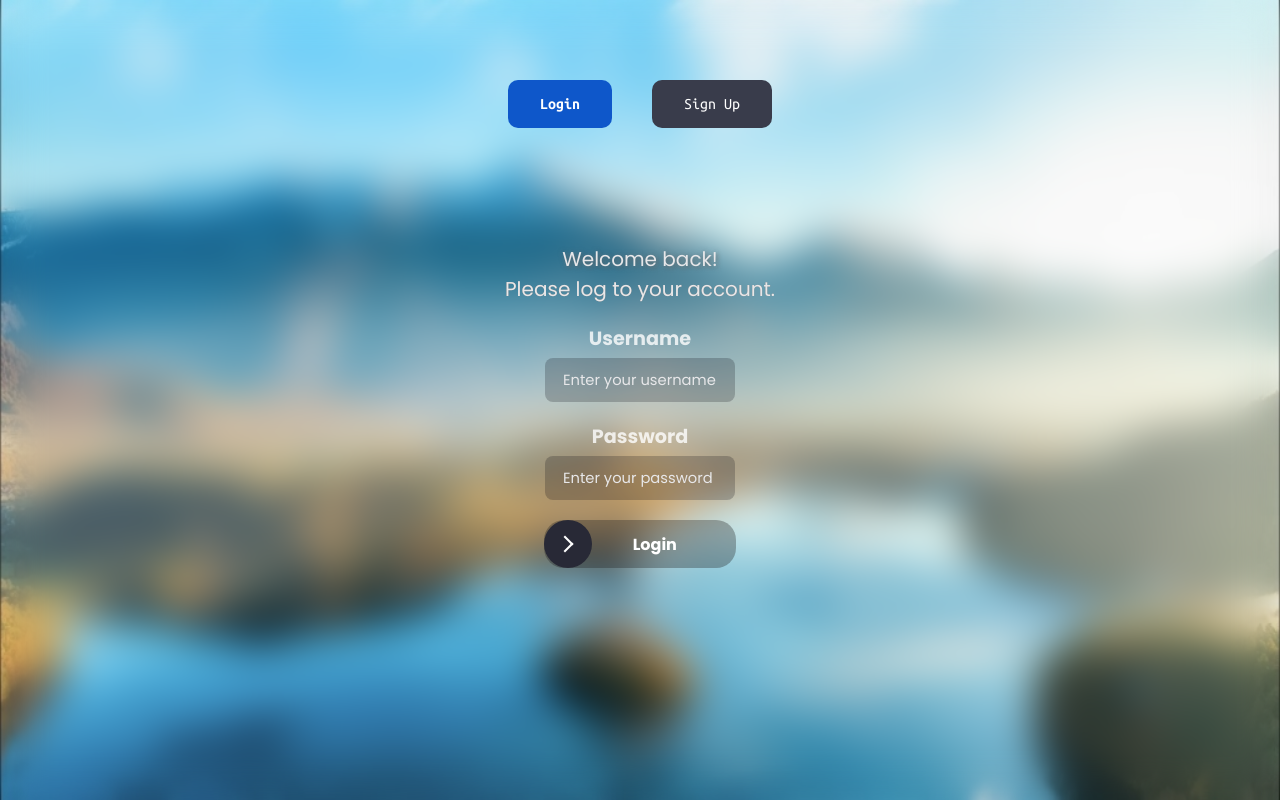
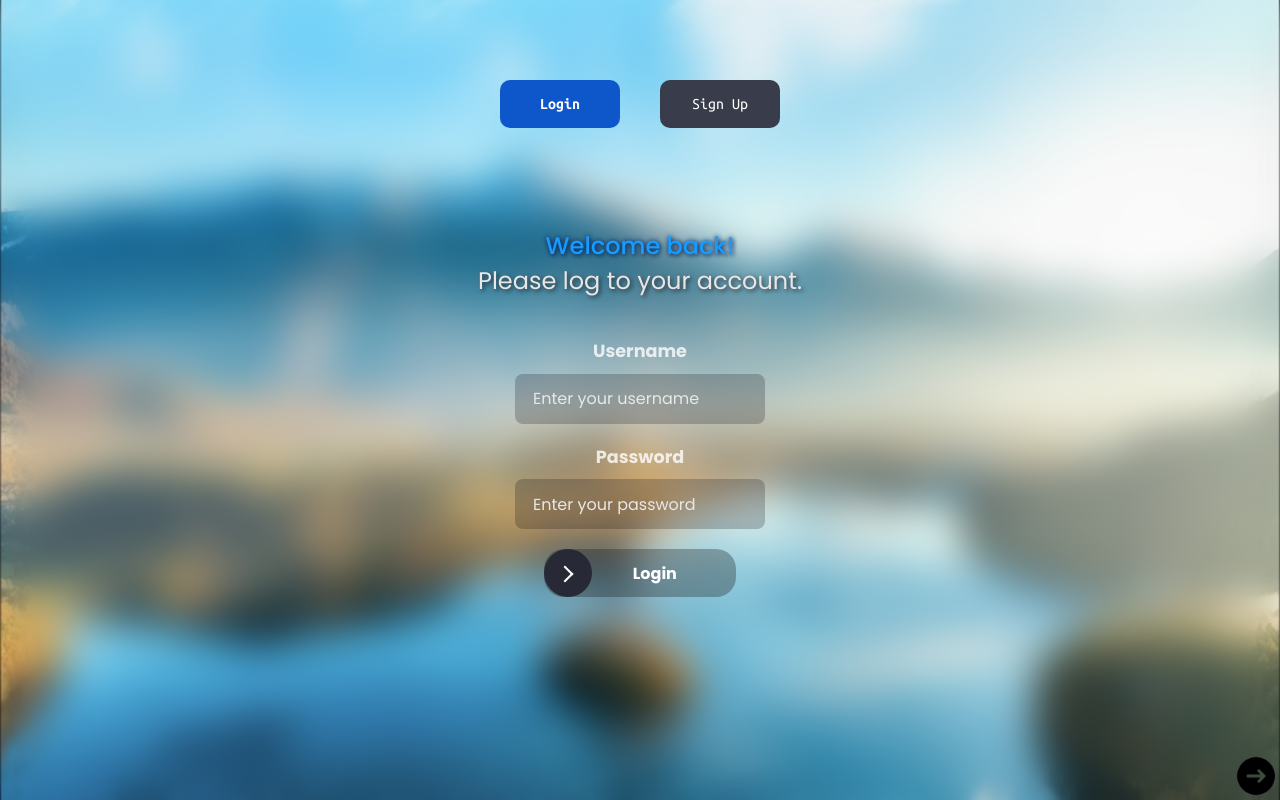
Before and after one commit to raisfeld-ori/Ksed, a React (Vite) app: page / in a window 1280 px wide. Built offline with nearby package versions, Linux system fonts and the light colour scheme.

Commit message:
I walk my own path, guided by my own principles. Society's rules don't define me.

```diff
--- a/src/pages/login/login.css
+++ b/src/pages/login/login.css
@@ -97,7 +97,7 @@
 #form{
     display: block;
     font-family: 'Ubuntu Mono';
-    margin-top: 12svh;
+    margin-top: 10svh;
 }
 
 
@@ -111,14 +111,13 @@
 
 .upperbutton{
     /* Login / Signup buttons*/
-    padding-left: 2.5svw;
-    padding-right: 2.5svw;
     padding-top: 2svh;
     padding-bottom: 2svh;
     border: 0;
     font-size: 2svh;
     margin: 20px;
     margin-top: 80px;
+    width: 15svh;
     color: white;
     border-radius: 10px;
     cursor: pointer;
@@ -191,8 +190,8 @@
 /* --------------------- SIGNUP ---------------------*/
 
 .input {
-    max-width: 190px;
-    height: 44px;
+    max-width: 250px;
+    height: 50px;
     background-color: #05060f37;
     border-radius: .5rem;
     color: #ffffff;
@@ -204,8 +203,8 @@
 
   .label {
     display: block;
-    margin-bottom: .3rem;
-    font-size: 1.2rem;
+    margin-bottom: .60rem;
+    font-size: 1.1rem;
     font-weight: bold;
     color: #ffffffc9;
     transition: color .3s cubic-bezier(.25,.01,.25,1) 0s;
@@ -223,7 +222,7 @@
 
   ::placeholder {
 
-    font-size: 0.92em;
+    font-size: 1em;
     color: #e7e7e9;
   }
 
@@ -408,75 +407,7 @@
 
 /* --------------------- DEV ACCESS BUTTONS ---------------------*/
 
-.btn-class-name {
-  --primarybutton: 255, 90, 120;
-  --secondarybutton: 150, 50, 60;
-  width: 60px;
-  height: 50px;
-  margin-top: 5svh;
-  border: none;
-  outline: none;
-  cursor: pointer;
-  user-select: none;
-  touch-action: manipulation;
-  outline: 10px solid rgb(var(--primarybutton), .5);
-  border-radius: 100%;
-  position: relative;
-  transition: .4s;
-}
 
-.btn-class-name .back {
-  background: rgb(var(--secondarybutton));
-  border-radius: 100%;
-  position: absolute;
-  left: 0;
-  top: 0;
-  width: 100%;
-  height: 100%;
-}
-
-.btn-class-name .front {
-  background: linear-gradient(0deg, rgba(var(--primarybutton), .6) 20%, rgba(var(--primarybutton)) 50%);
-  box-shadow: 0 .5em 1em -0.2em rgba(var(--secondarybutton), .5);
-  border-radius: 100%;
-  position: absolute;
-  border: 1px solid rgb(var(--secondarybutton));
-  left: 0;
-  top: 0;
-  width: 100%;
-  height: 100%;
-  display: flex;
-  justify-content: center;
-  align-items: center;
-  font-size: 1.2rem;
-  font-weight: 600;
-  font-family: inherit;
-  transform: translateY(-15%);
-  transition: .15s;
-  color: rgb(var(--secondarybutton));
-}
-
-.btn-class-name:active .front {
-  transform: translateY(0%);
-  box-shadow: 0 0;
-}
-
-.nuke {
-  color: red;
-  font-weight: bold;
-  cursor: not-allowed;
-  margin-top: 2svh;
-  font-size: 2em;
-}
-
-.nuke2{
-
-  color: rgb(0, 94, 255);
-  font-weight: bold;
-  cursor: not-allowed;
-  margin-top: 2svh;
-  font-size: 0.7em;
-}
 
 .IhaveNoEnemys {
   position: fixed;
@@ -514,11 +445,7 @@
 
 }
 
-.dev{
-  height: 40vh;
-  margin-right: 0.5svh;
-  position: relative;
-}
+
 
 .skippinclass:hover {
   cursor: not-allowed;
@@ -531,16 +458,19 @@
 
 .login2{
   animation: text-shadow 1.5s ease-in-out infinite;
-  font-size: 2.5svh;
+  font-size: 3svh;
+  text-shadow: 2px 2px 4px rgba(0, 0, 0, 0.571), 0 0 5px rgba(123, 123, 123, 0.5);
   font-weight: 400;
   color: #e7e7e9;
+  margin-bottom: 5svh;
+
 }
 
 .login{
-  font-size: 2.5svh;
-  font-weight: 400;
-  color: #e7e7e9;
-  text-shadow: 2px 2px 4px rgba(95, 95, 95, 0.571), 0 0 5px rgba(123, 123, 123, 0.5);
+  font-size: 3svh;
+  font-weight: 500;
+  color: #179bff;
+  text-shadow: 2px 2px 4px rgba(2, 39, 80, 0.571), 0 0 5px rgba(10, 21, 84, 0.818);
 
 }
 
@@ -548,57 +478,34 @@
   animation-play-state: paused;
 }
 
-a {
-  color: #024794;
-}
-
 a:hover {
   text-decoration: none;
+  cursor:wait;
 }
 
 @keyframes text-shadow {
   0% {
       transform: translateY(0);
-      text-shadow:
-          0 0 0 #64646480,
-          0 0 0 #8d8d8d64,
-          0 0 0 #56565663,
-          0 0 0 #bbbbbb67;
+
   }
 
   20% {
       transform: translateX(0.1em);
-      text-shadow:
-      0 0 0 #64646480,
-      0 0 0 #8d8d8d64,
-      0 0 0 #74747463,
-      0 0 0 #bbbbbb67;
+
   }
 
   40% {
       transform: translateX(-0.1em);
-      text-shadow:
-      0 0 0 #64646480,
-      0 0 0 #8d8d8d64,
-      0 0 0 #74747463,
-      0 0 0 #bbbbbb67;
+
   }
 
  60% {
       transform: translateY(0em);
-      text-shadow:
-      0 0 0 #64646480,
-      0 0 0 #8d8d8d64,
-      0 0 0 #74747463,
-      0 0 0 #bbbbbb67;
+
   }
 
   80% {
       transform: translateY(0);
-      text-shadow:
-      0 0 0 #64646480,
-      0 0 0 #8d8d8d64,
-      0 0 0 #74747463,
-      0 0 0 #bbbbbb67;
+
   }
 }
```
